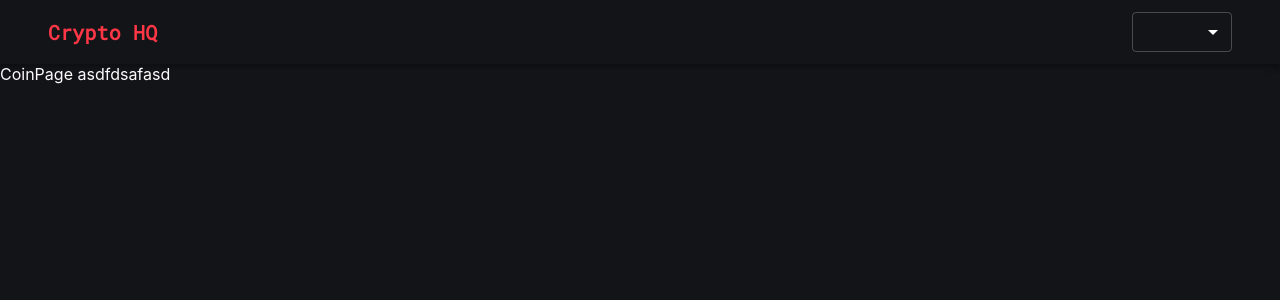
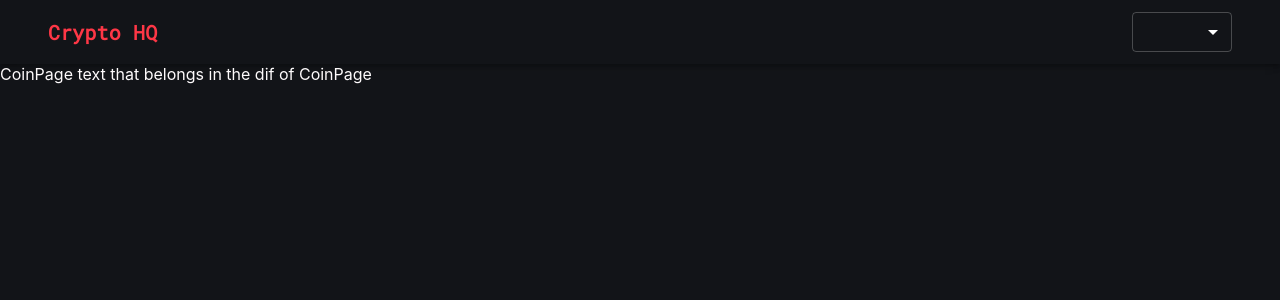
Before and after one commit to sshann30/crypto-hq, a React (Create React App) app in the folder crypto-hq/: page /coins/1 in a window 1280 px wide. Shown: the top 300 px of the page. Built offline with nearby package versions, Linux system fonts and the light colour scheme.

Commit message:
just in case

```diff
--- a/crypto-hq/src/Components/Header.js
+++ b/crypto-hq/src/Components/Header.js
@@ -30,7 +30,7 @@ import {
   const darkTheme = createTheme({
     palette: {
       primary: {
-        main: "#fff",
+        main: "#fe3746",
       },
       type: "dark",
     },
--- a/crypto-hq/src/Pages/CoinPage.js
+++ b/crypto-hq/src/Pages/CoinPage.js
@@ -3,7 +3,8 @@ import React from 'react'
 const CoinPage = () => {
   return (
     <div>CoinPage
-        asdfdsafasd
+        text that belongs in the dif of CoinPage
+
     </div>
   )
 }
--- a/crypto-hq/src/Pages/Homepage.js
+++ b/crypto-hq/src/Pages/Homepage.js
@@ -3,7 +3,7 @@ import React from 'react'
 const Homepage = () => {
   return (
     <div>
- kjabsdfdasfdas
+ text that belongs in the dif of Homepage
 
     </div>
   )
```
